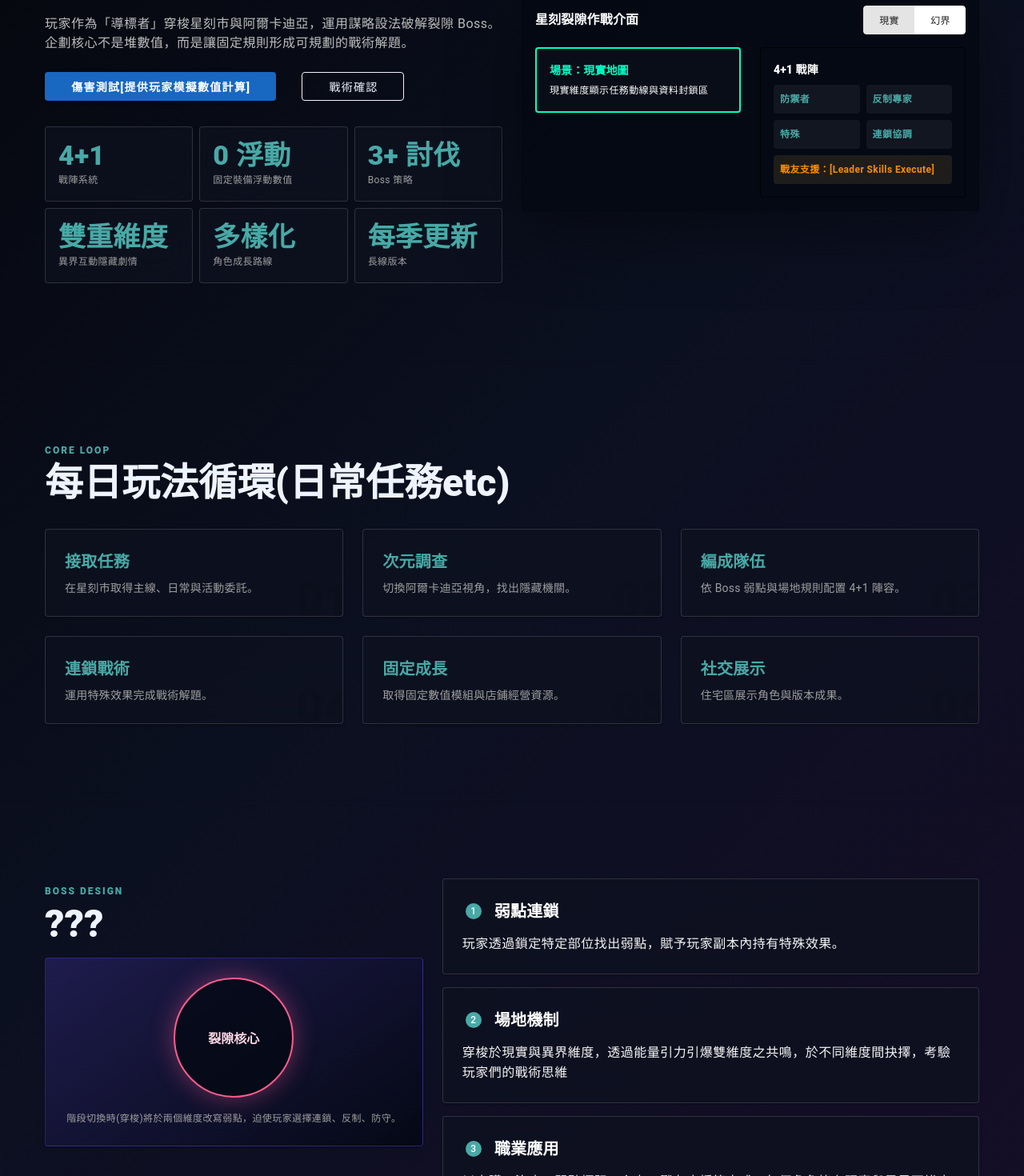
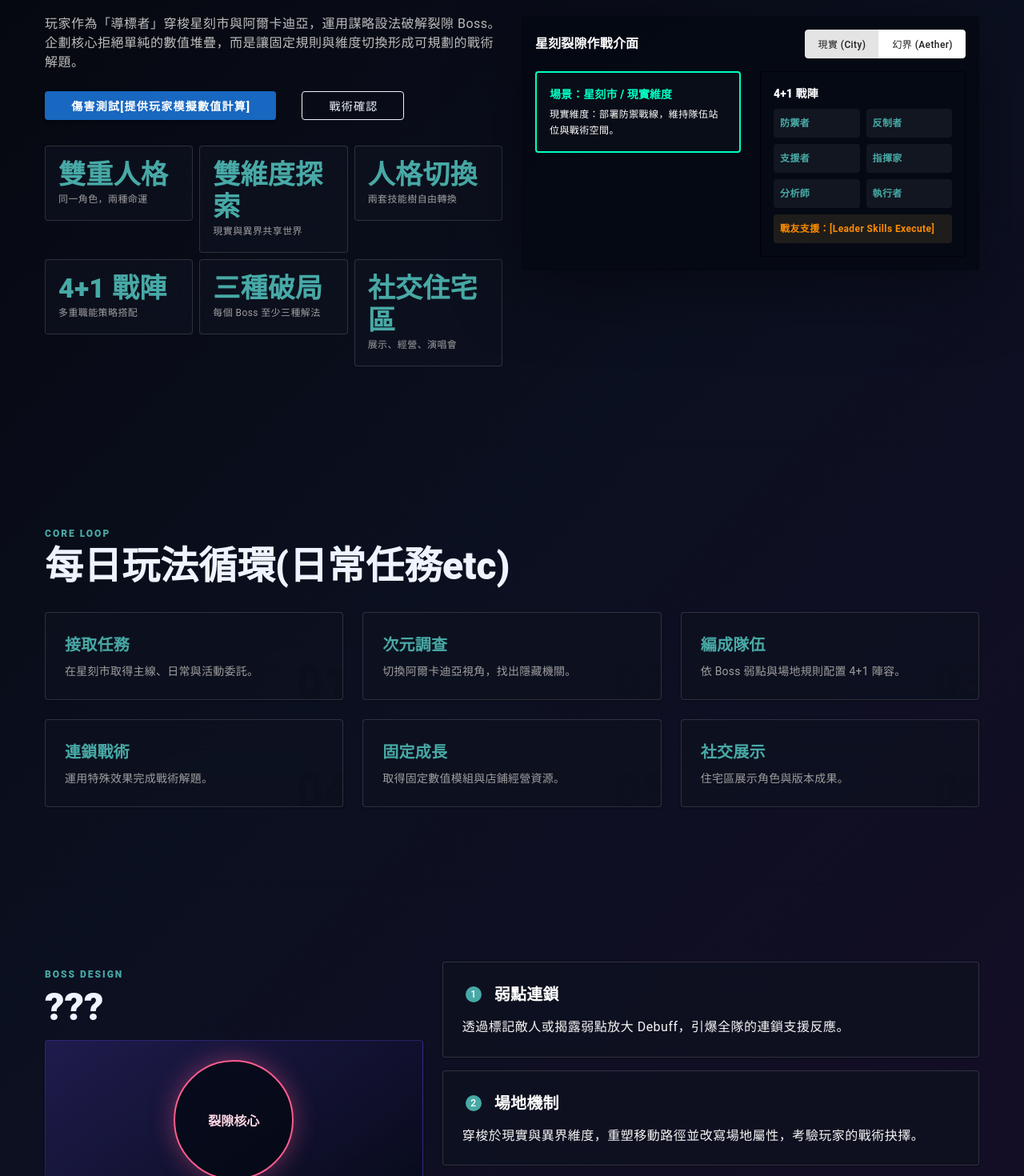
Before and after one commit to BaoYung-Peng/Echoes-of-Aetheria, a Vue app: page /gameplan in a window 1280 px wide. Shown: the part 260-1730 px from the top of the page at 80% size. Built offline with nearby package versions, Linux system fonts and the light colour scheme.

Commit message:
feat(ui): align Gameplan view with Dimensional Archetype System specs.

```diff
--- a/src/views/Gameplan.vue
+++ b/src/views/Gameplan.vue
@@ -6,19 +6,44 @@ const worldMode = ref('city')
 
 // 資料定義
 const metrics = [
-  { val: '4+1', label: '戰陣系統' },
-  { val: '0 浮動', label: '固定裝備浮動數值' },
-  { val: '3+ 討伐', label: 'Boss 策略' },
-  { val: '雙重維度', label: '異界互動隱藏劇情' },
-  { val: '多樣化', label: '角色成長路線' },
-  { val: '每季更新', label: '長線版本'}
+  {
+    val: '雙重人格',
+    label: '同一角色，兩種命運'
+  },
+
+  {
+    val: '雙維度探索',
+    label: '現實與異界共享世界'
+  },
+
+  {
+    val: '人格切換',
+    label: '兩套技能樹自由轉換'
+  },
+
+  {
+    val: '4+1 戰陣',
+    label: '多重職能策略搭配'
+  },
+
+  {
+    val: '三種破局',
+    label: '每個 Boss 至少三種解法'
+  },
+
+  {
+    val: '社交住宅區',
+    label: '展示、經營、演唱會'
+  }
 ]
 
 const units = [
-  { city: '防禦者', aether: '破盾者' },
-  { city: '反制專家', aether: '治療者' },
-  { city: '特殊', aether: '弱點機制' },
-  { city: '連鎖協調', aether: '主力' }
+  { city: '防禦者', aether: '破盾者（破壞）' },
+  { city: '反制者', aether: '治療者（救贖）' },
+  { city: '支援者', aether: '控制者（支配）' },
+  { city: '指揮家', aether: '處刑者（處刑）' },
+  { city: '分析師', aether: '揭露者（弱點揭露）' },
+  { city: '執行者', aether: '狂戰士（毀滅）' }
 ]
 
 const loopSteps = [
@@ -31,9 +56,9 @@ const loopSteps = [
 ]
 
 const solutions = [
-  { title: '弱點連鎖', desc: '玩家透過鎖定特定部位找出弱點，賦予玩家副本內持有特殊效果。' },
-  { title: '場地機制', desc: '穿梭於現實與異界維度，透過能量引力引爆雙維度之共鳴，於不同維度間抉擇，考驗玩家們的戰術思維' },
-  { title: '職業應用', desc: '以守護、治療、弱點標記、主力、戰友支援等方式；每個角色皆有現實與異界兩維度的特殊運用' }
+  { title: '弱點連鎖', desc: '透過標記敵人或揭露弱點放大 Debuff，引爆全隊的連鎖支援反應。' },
+  { title: '場地機制', desc: '穿梭於現實與異界維度，重塑移動路徑並改寫場地屬性，考驗玩家的戰術抉擇。' },
+  { title: '人格應用', desc: '拒絕數值碾壓。配合六大人格原型進行信念與戰術切換，引導防守到粉碎的決策變革。' }
 ]
 </script>
 
@@ -53,7 +78,7 @@ const solutions = [
               </h1>
               <p class="text-body-1 text-grey-lighten-1 mb-6">
                 玩家作為「導標者」穿梭星刻市與阿爾卡迪亞，運用謀略設法破解裂隙 Boss。
-                企劃核心不是堆數值，而是讓固定規則形成可規劃的戰術解題。
+                企劃核心拒絕單純的數值堆疊，而是讓固定規則與維度切換形成可規劃的戰術解題。
               </p>
               <div class="d-flex gap-4 mb-8">
                 <v-btn color="primary" class="font-weight-black px-8">傷害測試[提供玩家模擬數值計算]</v-btn>
@@ -76,18 +101,18 @@ const solutions = [
                 <div class="d-flex justify-space-between align-center mb-4">
                   <span class="text-subtitle-1 font-weight-bold text-white">星刻裂隙作戰介面</span>
                   <v-btn-toggle v-model="worldMode" mandatory density="compact" class="mode-toggle">
-                    <v-btn value="city" class="text-caption btn-city">現實</v-btn>
-                    <v-btn value="aether" class="text-caption btn-aether">幻界</v-btn>
+                    <v-btn value="city" class="text-caption btn-city">現實 (City)</v-btn>
+                    <v-btn value="aether" class="text-caption btn-aether">幻界 (Aether)</v-btn>
                   </v-btn-toggle>
                 </div>
                 <v-row>
                   <v-col cols="12" md="6">
                     <v-card variant="outlined" class="pa-4 world-box" :class="worldMode">
                       <div class="text-subtitle-2 font-weight-black mb-1">
-                        {{ worldMode === 'city' ? '場景：現實地圖' : '場景：幻界地圖' }}
+                        {{ worldMode === 'city' ? '場景：星刻市 / 現實維度' : '場景：阿爾卡迪亞 / 異界維度' }}
                       </div>
                       <p class="text-caption">
-                        {{ worldMode === 'city' ? '現實維度顯示任務動線與資料封鎖區' : '異界維度顯示弱點節點與裂隙擴散方向' }}
+                        {{ worldMode === 'city' ? '現實維度：部署防禦戰線，維持隊伍站位與戰術空間。' : '異界維度：執行弱點粉碎與狂暴輸出，切換核心戰術。' }}
                       </p>
                     </v-card>
                   </v-col>
@@ -145,7 +170,7 @@ const solutions = [
               <h2 class="text-h3 font-weight-black mb-4">???</h2>
               <v-card class="boss-visual-card pa-6 d-flex flex-column align-center">
                 <v-avatar size="150" class="boss-core-ui mb-4">裂隙核心</v-avatar>
-                <p class="text-caption text-center text-grey">階段切換時(穿梭)將於兩個維度改寫弱點，迫使玩家選擇連鎖、反制、防守。</p>
+                <p class="text-caption text-center text-grey">階段切換與次元穿梭時，Boss 將同步於兩個維度改寫弱點，強制引導玩家切換信念與戰術機制，拒絕無腦換皮設計。</p>
               </v-card>
             </v-col>
             <v-col cols="12" md="7">
```
